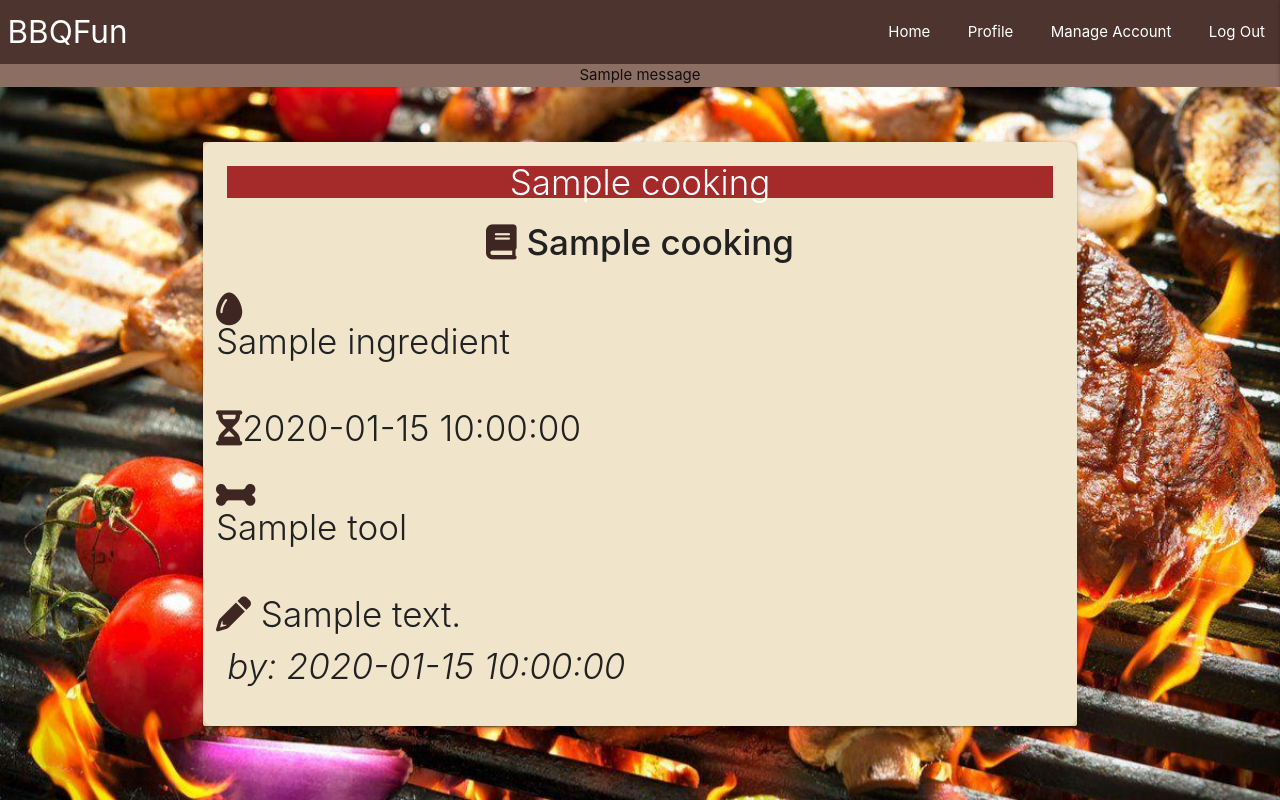
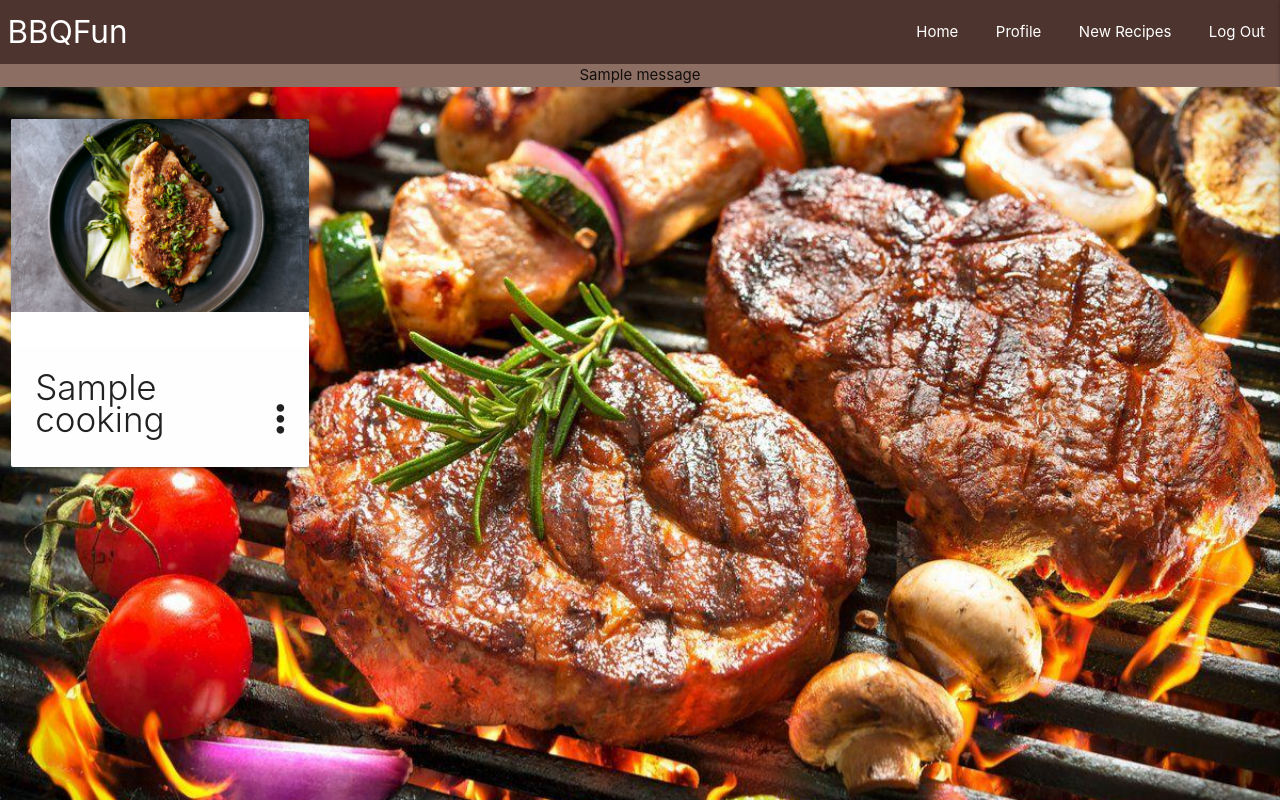
Before and after one commit to 78Istvan/Build-Seven-Project, a Flask app: page / in a window 1280 px wide. Run offline with Flask 2, Linux system fonts and the light colour scheme; the visitor is signed in with stand-in values (Sample User, id 1); one stand-in notice (Sample message) is shown; a database or web service that is not in the repository returns one stand-in record (values such as "Sample title"); some libraries are stand-ins or nearby versions.

Commit message:
Add styling cards to cooking.html

```diff
--- a/static/css/style.css
+++ b/static/css/style.css
@@ -42,7 +42,8 @@ body, html {
     }
 
 .card .card-content {
-    background:rgba(255,255,255, 0.4);
+    background:rgba(255, 250, 250, 0.3);
+
     margin-top: 35px;
     border-radius: 10px;
 }
@@ -63,7 +64,7 @@ body, html {
 }
 
 .card-main {
-    background-color: #e6d2a7;
+    background-color: rgba(180, 136, 60, 0.8)
 }
 
 .card .card-title {
@@ -82,4 +83,33 @@ body, html {
 .card-content-p {
     text-align: center;
     padding-top: 20px;
+    color: #000000;
 }
+
+.row-card {
+    width: 100%;
+}
+
+.ingred {
+    color: #000000;
+    font-size: larger;
+    text-decoration: underline;
+
+}
+
+.card .card-content p {
+    margin-bottom: 25px;
+}
+
+.col .row {
+    margin-left: 10px
+}
+
+strong {
+    font-size: 25px;
+    text-decoration: underline;
+}
+
+.cookin-row {
+    margin-top: 25px;
+}
--- a/templates/account.html
+++ b/templates/account.html
@@ -28,7 +28,7 @@
             <div class="input-field">
                 <i class="fas fa-book brown-text text-darken-4 prefix"></i>
                 <input id="recipe_title" name="recipe_title"  type="text"
-                    class="validate" required>
+                    class="validate" maxlength="17" required>
                 <label for="recipe_title">Recipe_title</label>
                 </div>
             </div>
--- a/templates/base.html
+++ b/templates/base.html
@@ -23,7 +23,7 @@
             <li><a href="{{ url_for('get_cooking') }}">Home</a></li>
             {% if session.user %}
                 <li><a href="{{ url_for('profile', username=session['user']) }}">Profile</a></li>
-                <li><a href="{{ url_for('account') }}">Manage Account</a></li>
+                <li><a href="{{ url_for('account') }}">New Recipes</a></li>
                 <li><a href="{{ url_for('logout') }}">Log Out</a></li>
             {% else %}
                 <li><a href="{{ url_for('login') }}">Log In</a></li>
@@ -38,7 +38,7 @@
                   <li class="active"><a href="{{ url_for('get_cooking') }}">Home</a></li>
             {% if session.user %}
                   <li><a href="{{ url_for('profile', username=session['user']) }}">Profile</a></li>
-                  <li><a href="{{ url_for('account') }}">Manage Account</a></li>
+                  <li><a href="{{ url_for('account') }}">New Recipes</a></li>
                   <li><a href="{{ url_for('logout') }}">Log Out</a></li>
             {% else %}
                   <li><a href="{{ url_for('login') }}">Log In</a></li>
@@ -52,14 +52,14 @@
             {% if messages %}
                 {% for message in messages %}
                     <div class="row flashes">
-                        <div class="h4 center-align l6 brown lighten-1 offset-m2">{{ message  }}</div>
+                        <div class="h4 s12 m6 center-align l6 brown lighten-1 ">{{ message  }}</div>
                     </div>
                 {% endfor %}
             {% endif %}
         {% endwith %}
       </section>
 
-      <main class="container">
+      <main class="countainer">
           {% block content %}
           {% endblock %}
 
--- a/templates/cooking.html
+++ b/templates/cooking.html
@@ -1,56 +1,78 @@
 {% extends "base.html" %}
 {% block content %}
-
+          <!--background image-->
         <div class=" extended">
            <img src="{{ url_for('static', filename='images/bbq-bg6.jpg') }}" class="bg">
-
         </div>
 
+        <div class="row cookin-row">
+                      {% for cook in cooking %}
 
+                      <div class="col s12 m6 l4 xl3">
+
+                  <div class="card">
+
+                    <div class="card-image waves-effect waves-block waves-light">
+                      <img class="activator" src="{{ url_for('static', filename='images/recipe-img1.jpg') }}" >
+                    </div>
+                      <!--recipe title, and 3dots icon-->
+                    <div class="card-content">
+                      <span class="card-title activator grey-text text-darken-4">{{ cook.recipe_title }} <i class="fas fa-ellipsis-v right"></i></span>
+                    </div>
+                    <!--close x icon-->
+                    <div class="card-reveal">
+                      <span class="card-title grey-text text-darken-4"><i class="fas fa-times white-text right"></i></span>
+                   <!--category name in recipe-->
                       <div class="row">
-                {% for cook in cooking %}
-                <div class="col s12 m12">
-                  <div class="card card-main sticky-action brown-transparent">
-                      <div class="card-content">
-                          <div class="card-title grey-text text-darken-4">
                         <div class="card-category">
                           <span class="card-title">{{ cook.category_name }}</span>
                         </div>
+                      </div>
+                        <!--recipe title in reveal card-->
                       <div class="row">
-                            <p class="card-content-p"><i class="fas fa-book brown-text text-darken-4 prefix align-center"></i> <strong>{{ cook.recipe_title }} </strong></p>
+                        <p class="card-content-p"><strong> {{ cook.recipe_title }} </strong></p>
                       </div>
+                      <!--ingredients section-->
                           <div class="row">
-                            <ul><i class="fas fa-egg brown-text text-darken-4 prefix"></i>
+                            <ul> <p class="prefix ingred"> Ingredients:</p>
                                 {% for ingredient in cook.ingredients %}
                               <li>{{ ingredient }} </li>
                                 {% endfor %}
+                                  Ingredients</p>
                             </ul>
                           </div>
+                          <!--cooking time section-->
                           <div class="row">
-                            <p><i class="fas fa-hourglass-half brown-text text-darken-4 prefix"></i>{{ cook.cooking_time }} </p>
+                            <p class="prefix ingred">Cooking time: </p>{{ cook.cooking_time }}
                           </div>
+                          <!--cooking tools-->
                           <div class="row">
-                            <ul><i class="fas fa-bone brown-text text-darken-4 prefix"></i>
+                            <ul><p class="prefix ingred">Tools:</p>
                             {% for tool in cook.tools %}
                             <li>{{ tool }} </li>
                             {% endfor %}
                             </ul>
                           </div>
+                         <!--recipe description-->
                           <div class="row">
-                            <p><i  class="fas fa-pencil-alt brown-text text-darken-4 prefix"></i> {{ cook.description }} </p>
+                            <p class="prefix ingred">Description:</p> {{ cook.description }}
                           </div>
-                            <p><em>by: {{ cook.created_by }}</em></p>
+                          <!--recipe creator-->
                           <div class="row">
-
+                              <p class="center-align"><em>Created by: {{ cook.created_by }}</em></p>
+                          </div>
+                          <!--edit button in sesion user account-->
+                          <div class="row">
                             {% if session.user|lower == cook.created_by|lower %}
-                              <a href="{{ url_for('edit_recipe',cook_id=cook._id) }}" class="btn-large brown align-center">Edit</a>
+                            <a href="{{ url_for('edit_recipe', cook_id=cook._id) }}" class="btn-large brown center-align">Edit</a>
                             {% endif %}
                            </div>
-                          </div>
+
                          </div>
                        </div>
                      </div>
          {% endfor %}
+
        </div>
 
  {% endblock %}
--- a/templates/edit_recipe.html
+++ b/templates/edit_recipe.html
@@ -1,7 +1,7 @@
 {% extends "base.html" %}
 {% block content %}
 <div class="row account-head">
-    <div class="col s12 m8 offset-m2">
+    <div class="col s12 m6 offset-m2">
         <h4><span class="card-title brown-text center-align"><strong>Edit Recipes</strong></span></h4>
   </div>
 </div>
@@ -27,7 +27,7 @@
             <div class="input-field">
                 <i class="fas fa-book brown-text text-darken-4 prefix"></i>
                 <input id="recipe_title" name="recipe_title"  type="text"
-                    class="validate" value="{{ cook.recipe_title }}" required>
+                    class="validate" maxlength="18" value="{{ cook.recipe_title }}" required>
                 <label for="recipe_title">Recipe_title</label>
                 </div>
             </div>
```
Also changed, not shown: templates/add_recipe.html (deleted, +0 -7 lines), static/images/recipe-img1.jpg (added). Lines whose indentation alone changed are shown as unchanged.
